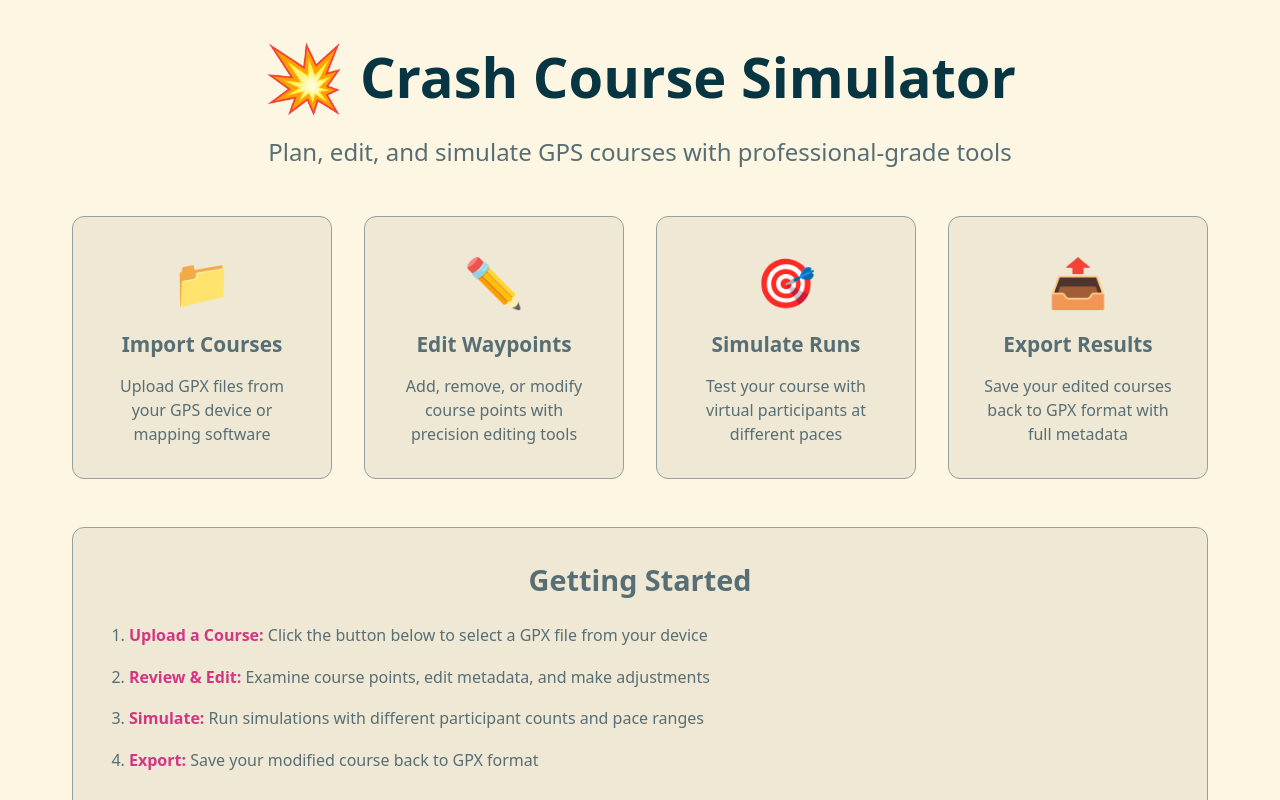
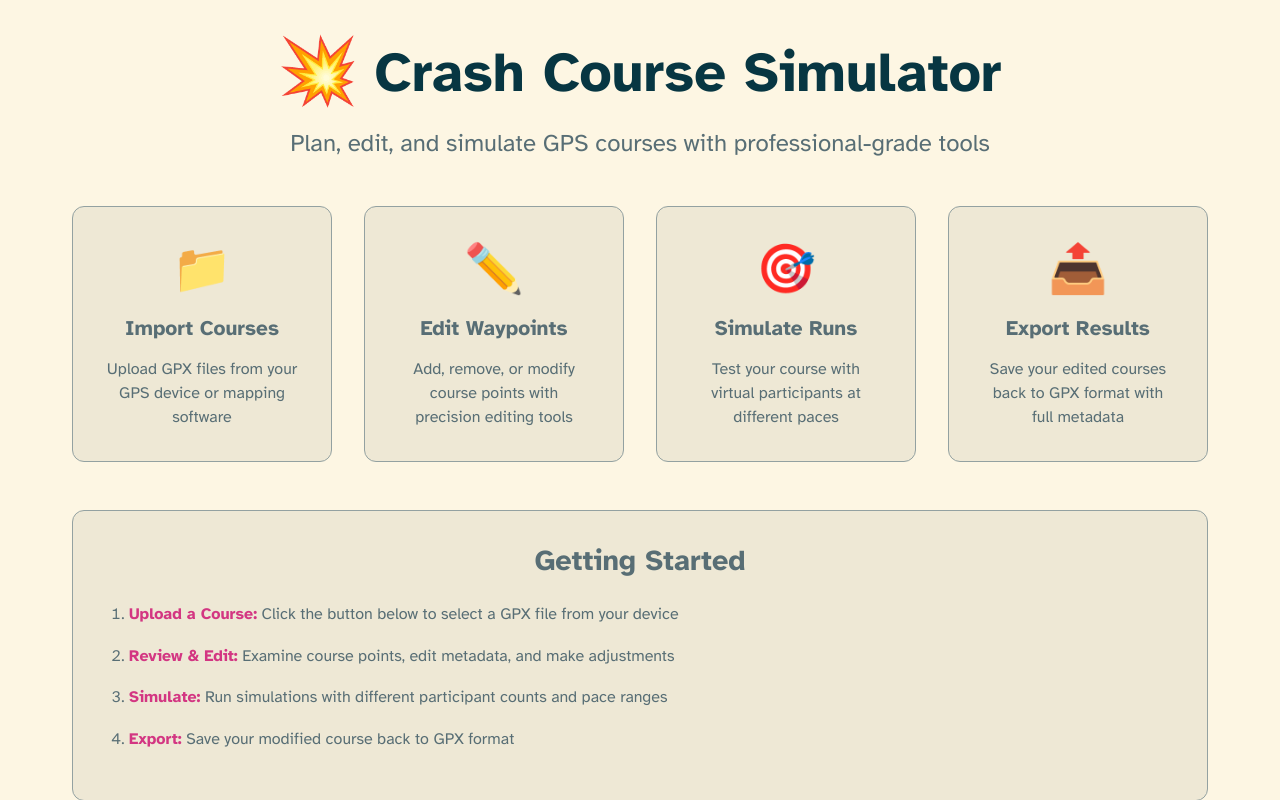
Before and after one commit to johnsyweb/crashcourse, a React (Vite) app: page / in a window 1280 px wide. Built offline with nearby package versions, Linux system fonts and the light colour scheme.

Commit message:
feat: hyperlegible font

```diff
--- a/index.html
+++ b/index.html
@@ -76,6 +76,12 @@
     <link rel="preconnect" href="https://fonts.googleapis.com" />
     <link rel="preconnect" href="https://fonts.gstatic.com" crossorigin />
 
+    <!-- Google Fonts - Atkinson Hyperlegible -->
+    <link
+      href="https://fonts.googleapis.com/css2?family=Atkinson+Hyperlegible:ital,wght@0,400;0,700;1,400;1,700&display=swap"
+      rel="stylesheet"
+    />
+
     <!-- Structured Data -->
     <script type="application/ld+json">
       {
--- a/src/theme.css
+++ b/src/theme.css
@@ -21,7 +21,7 @@
 body {
   background-color: var(--base3);
   color: var(--base00);
-  font-family: system-ui, Avenir, Helvetica, Arial, sans-serif;
+  font-family: "Atkinson Hyperlegible", system-ui, Avenir, Helvetica, Arial, sans-serif;
 }
 
 button {
```
